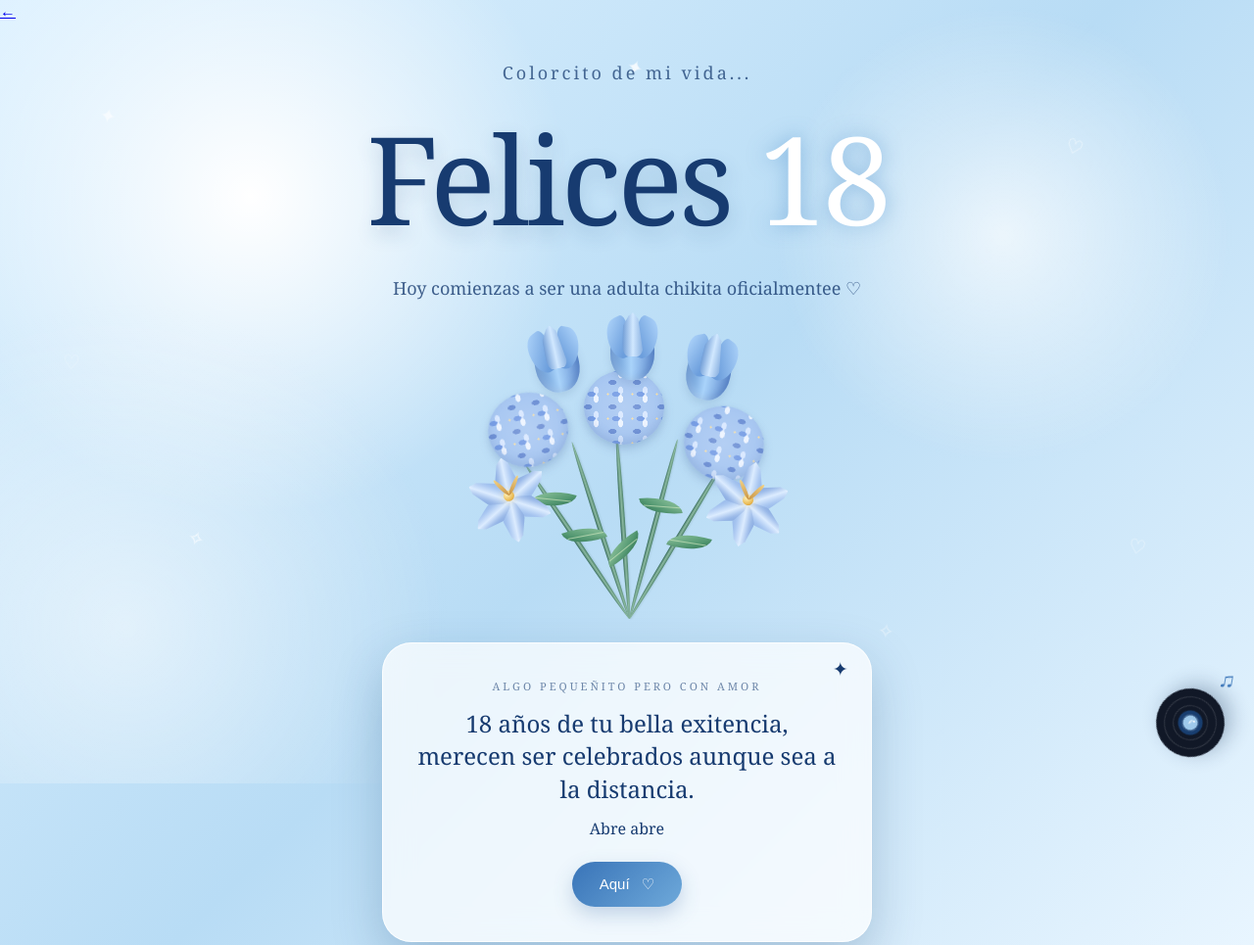
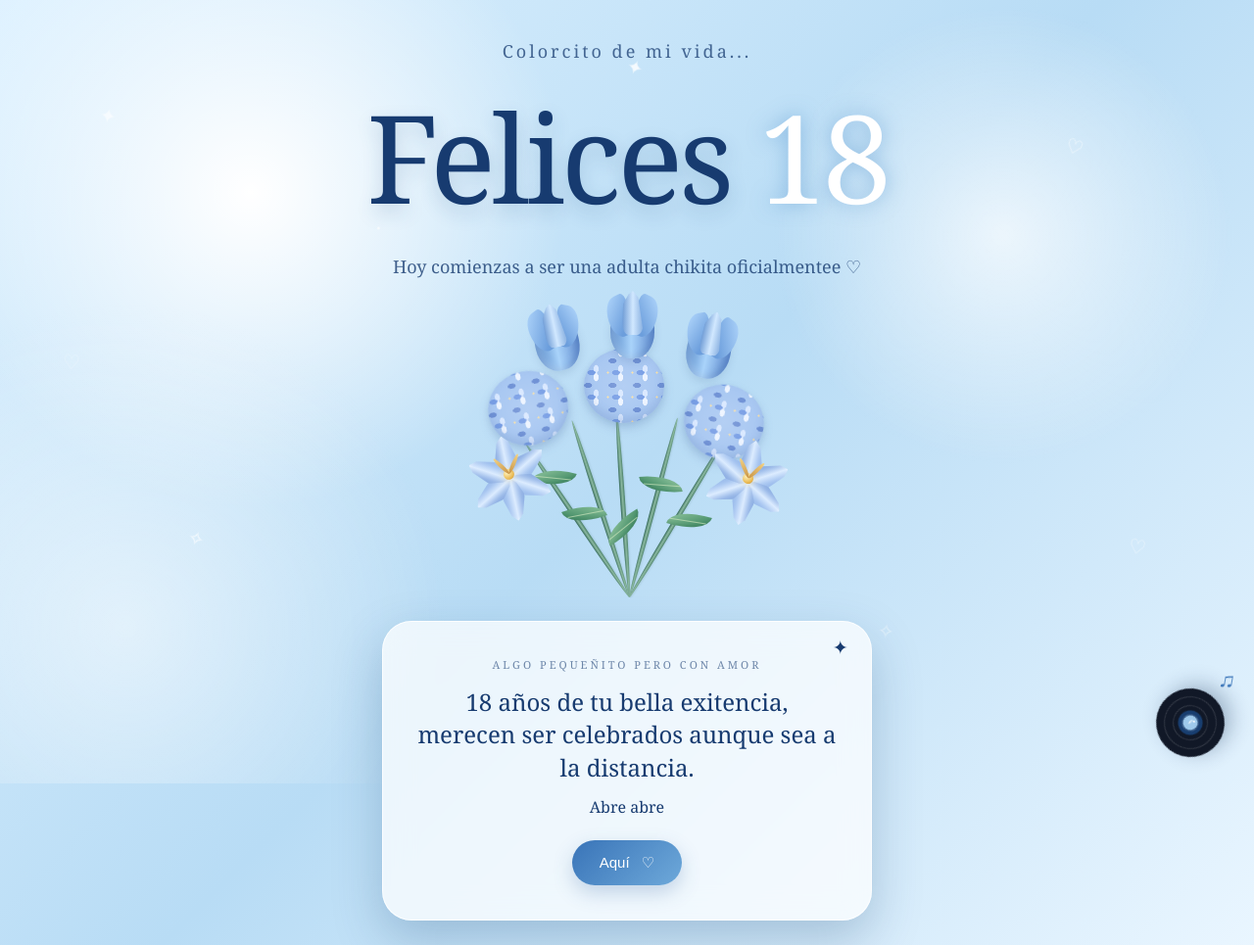
Before and after one commit to ingridsayuriaguilar-beep/carta, a plain HTML site: page index.html in a window 1280 px wide. Shown: the top 965 px of the page at 98% size. Drawn offline with Linux system fonts and the light colour scheme.

Commit message:
Add files via upload

```diff
--- a/index.html
+++ b/index.html
@@ -11,9 +11,6 @@
 
 <body class="pagina-inicio">
 
-    <a href="index.html" class="boton-regresar" aria-label="Volver al inicio">
-    ←
-</a>
 
     <!-- =========================
          FONDO DECORATIVO
```
